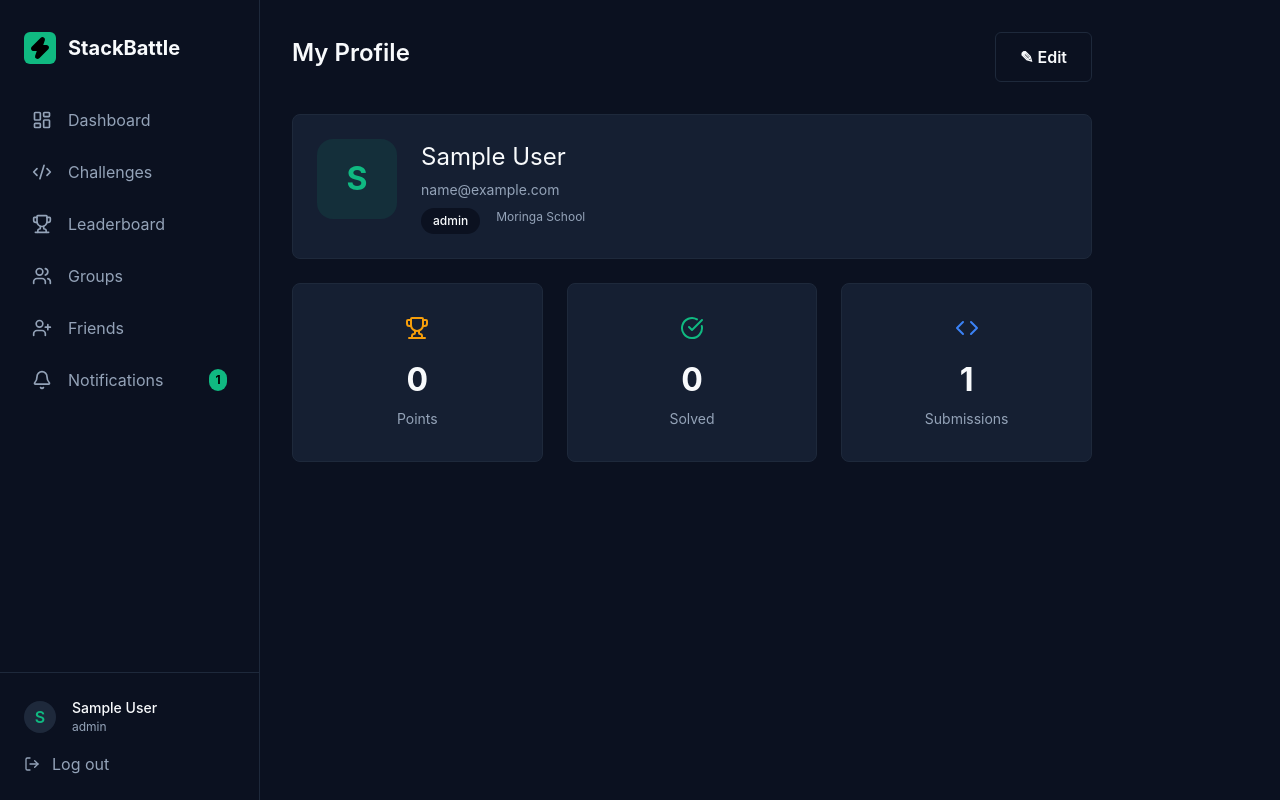
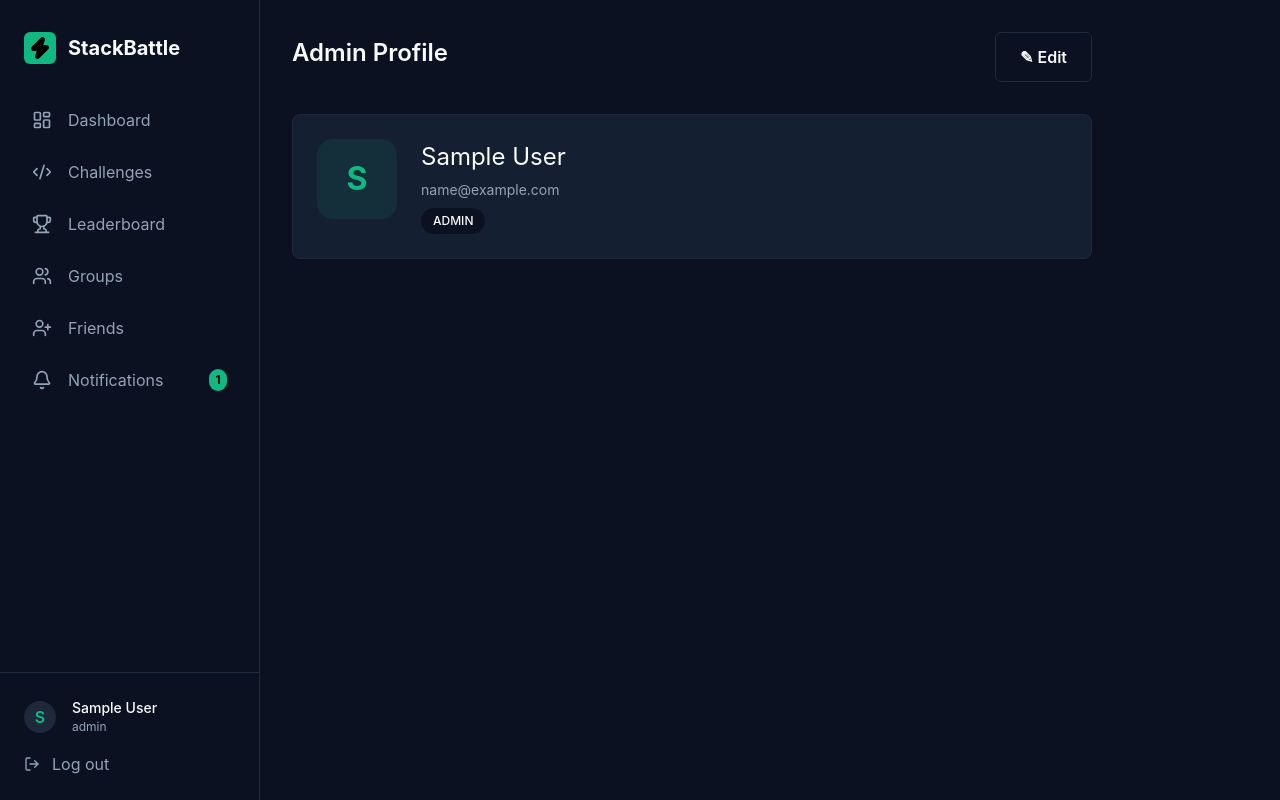
Before and after one commit to Leevy-Otieno/Stacke_Battleke_frontend, a React (Vite) app: page /profile in a window 1280 px wide. Built offline with nearby package versions, Linux system fonts and the light colour scheme; sample sign-in values are in the browser's storage.

Commit message:
update 6

```diff
--- a/src/pages/Profile.jsx
+++ b/src/pages/Profile.jsx
@@ -1,6 +1,6 @@
 import React, { useState } from 'react';
 import { useAuth } from '../context/AuthContext';
-import { Trophy, CheckCircle, Code, Save, X } from 'lucide-react';
+import { Trophy, CheckCircle, Code, Save, X, User } from 'lucide-react';
 import { FormError, SuccessBanner } from '../components/UI';
 
 const INSTITUTIONS = [
@@ -10,6 +10,7 @@ const INSTITUTIONS = [
 
 const Profile = () => {
   const { user, updateProfile } = useAuth();
+  const isAdmin = user?.role === 'admin';
 
   const [isEditing, setIsEditing] = useState(false);
   const [name, setName]             = useState(user?.name || '');
@@ -46,8 +47,9 @@ const Profile = () => {
 
   return (
     <div style={{ maxWidth: '800px' }}>
+      {/* Header */}
       <div className="page-header" style={{ display: 'flex', justifyContent: 'space-between', alignItems: 'center' }}>
-        <h1 className="page-title">My Profile</h1>
+        <h1 className="page-title">{isAdmin ? 'Admin Profile' : 'My Profile'}</h1>
         {!isEditing && (
           <button
             onClick={() => { setIsEditing(true); setSuccess(''); }}
@@ -61,8 +63,8 @@ const Profile = () => {
 
       {success && <SuccessBanner message={success} />}
 
+      {/* Main Profile Card */}
       <div className="card" style={{ display: 'flex', alignItems: 'flex-start', gap: '1.5rem', marginBottom: '1.5rem' }}>
-        {/* Avatar */}
         <div style={{
           width: '80px', height: '80px', borderRadius: '16px', flexShrink: 0,
           backgroundColor: 'rgba(16, 185, 129, 0.1)', color: 'var(--primary-green)',
@@ -73,7 +75,7 @@ const Profile = () => {
         </div>
 
         {isEditing ? (
-          <div style={{ flex: 1, animation: 'fadeIn 0.2s ease-out' }}>
+          <div style={{ flex: 1 }}>
             <FormError message={formError} />
             {[
               { label: 'Full Name', value: name, set: setName, type: 'text' },
@@ -89,6 +91,9 @@ const Profile = () => {
                 />
               </div>
             ))}
+
+            {/* Institution select hidden for Admins */}
+            {!isAdmin && (
               <div style={{ marginBottom: '1rem' }}>
                 <label style={{ fontSize: '0.75rem', color: 'var(--text-secondary)' }}>Institution</label>
                 <select
@@ -100,6 +105,8 @@ const Profile = () => {
                   {INSTITUTIONS.map((i) => <option key={i}>{i}</option>)}
                 </select>
               </div>
+            )}
+
             <div style={{ display: 'flex', gap: '0.75rem' }}>
               <button onClick={handleSave} className="btn-primary" disabled={saving} style={{ width: 'auto', padding: '0.5rem 1rem', display: 'flex', alignItems: 'center', gap: '0.5rem' }}>
                 <Save size={16} /> {saving ? 'Saving…' : 'Save Changes'}
@@ -114,14 +121,15 @@ const Profile = () => {
             <h2 style={{ fontSize: '1.5rem', marginBottom: '0.25rem' }}>{displayName}</h2>
             <p style={{ color: 'var(--text-secondary)', fontSize: '0.875rem', marginBottom: '0.5rem' }}>{user?.email}</p>
             <div style={{ display: 'flex', gap: '1rem', fontSize: '0.75rem', flexWrap: 'wrap' }}>
-              <span className="badge" style={{ backgroundColor: 'var(--bg-main)' }}>{user?.role || 'Beginner'}</span>
-              <span style={{ color: 'var(--text-secondary)' }}>{user?.institution || institution}</span>
+              <span className="badge" style={{ backgroundColor: 'var(--bg-main)' }}>{user?.role?.toUpperCase() || 'USER'}</span>
+              {!isAdmin && <span style={{ color: 'var(--text-secondary)' }}>{user?.institution || institution}</span>}
             </div>
           </div>
         )}
       </div>
 
-      {/* Stats */}
+      {/* Stats Section: Only rendered if the user is NOT an admin */}
+      {!isAdmin && (
         <div style={{ display: 'grid', gridTemplateColumns: 'repeat(3, 1fr)', gap: '1.5rem' }}>
           {[
             { label: 'Points',      value: user?.points ?? 0,  icon: <Trophy size={24} color="#F59E0B" /> },
@@ -135,6 +143,7 @@ const Profile = () => {
             </div>
           ))}
         </div>
+      )}
     </div>
   );
 };
```
Lines whose indentation alone changed are shown as unchanged.
